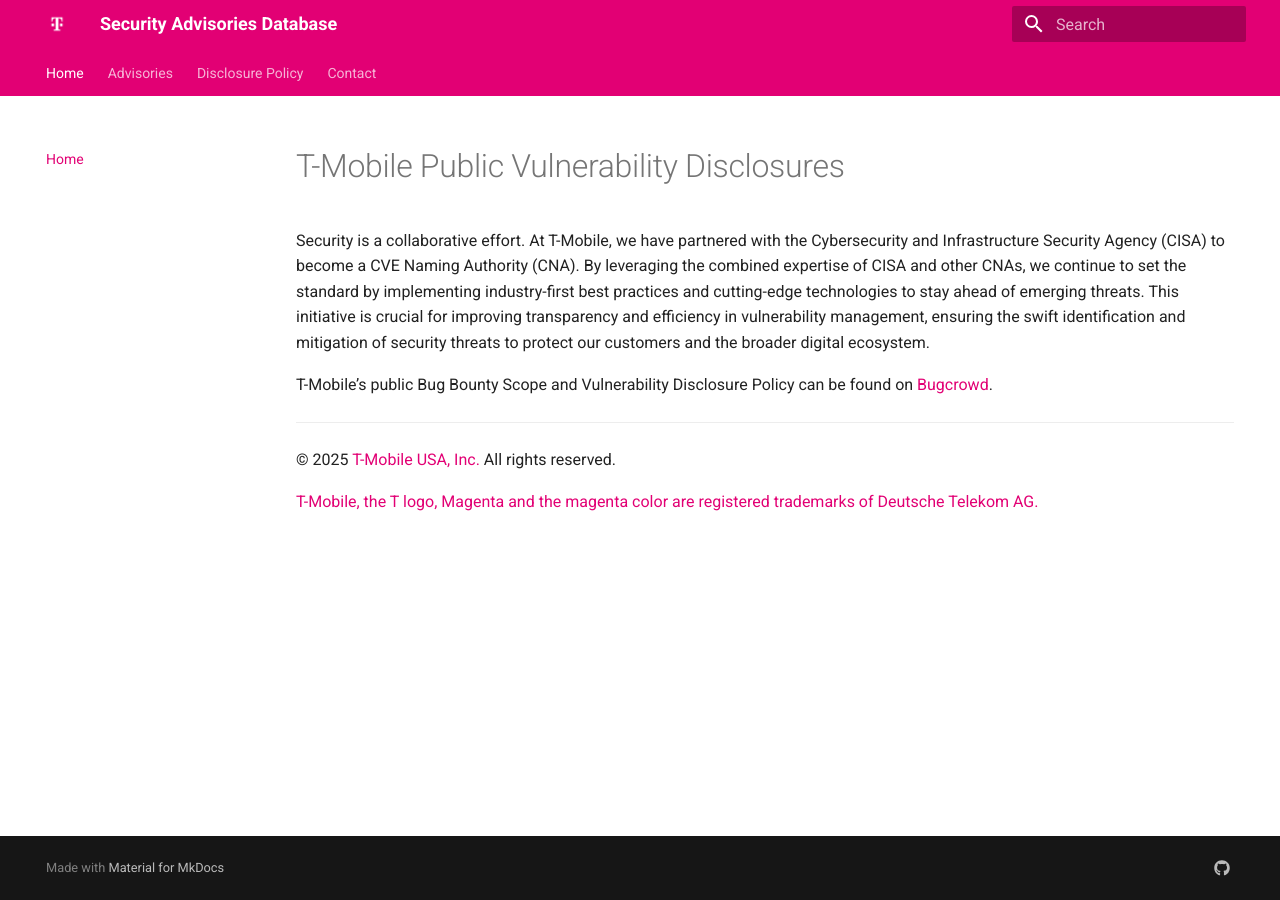
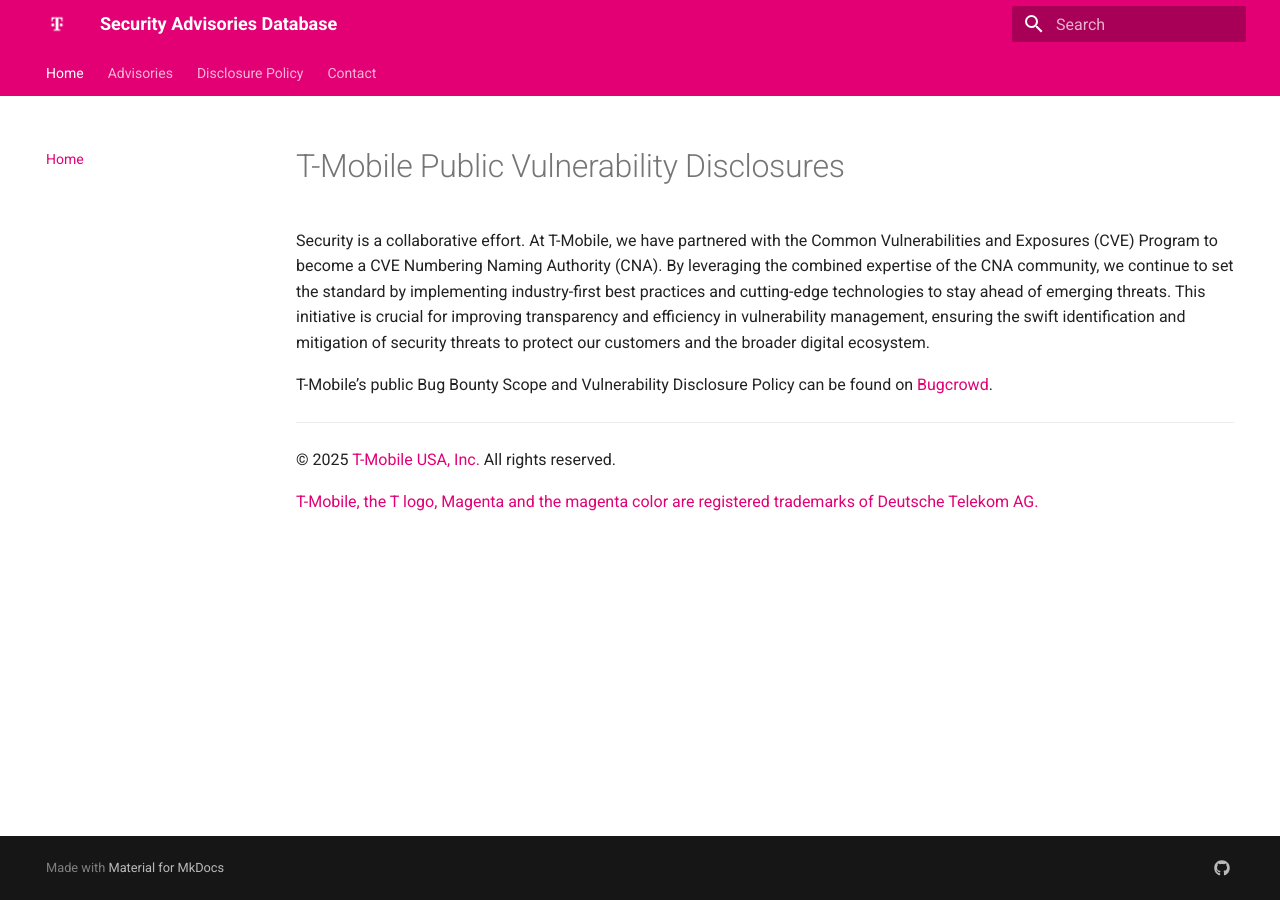
Before and after one commit to t-mobile/t-mobile.github.io, an MkDocs documentation site: the page built from docs/index.md, in a window 1280 px wide. Built offline with MkDocs 1.6.1 and Material for MkDocs 9.7.7, drawn with Linux system fonts in a browser that asks for light colours.

Commit message:
More changes

```diff
--- a/docs/index.md
+++ b/docs/index.md
@@ -4,7 +4,7 @@
 ---
 # T-Mobile Public Vulnerability Disclosures
 
-Security is a collaborative effort. At T-Mobile, we have partnered with the Cybersecurity and Infrastructure Security Agency (CISA) to become a CVE Naming Authority (CNA). By leveraging the combined expertise of CISA and other CNAs, we continue to set the standard by implementing industry-first best practices and cutting-edge technologies to stay ahead of emerging threats. This initiative is crucial for improving transparency and efficiency in vulnerability management, ensuring the swift identification and mitigation of security threats to protect our customers and the broader digital ecosystem.
+Security is a collaborative effort. At T-Mobile, we have partnered with the Common Vulnerabilities and Exposures (CVE) Program to become a CVE Numbering Naming Authority (CNA). By leveraging the combined expertise of the CNA community, we continue to set the standard by implementing industry-first best practices and cutting-edge technologies to stay ahead of emerging threats. This initiative is crucial for improving transparency and efficiency in vulnerability management, ensuring the swift identification and mitigation of security threats to protect our customers and the broader digital ecosystem.
 
 T-Mobile’s public Bug Bounty Scope and Vulnerability Disclosure Policy can be found on [Bugcrowd](https://bugcrowd.com/engagements/t-mobile).
 
```
Also changed, not shown: README.md (+1 -1 lines).
